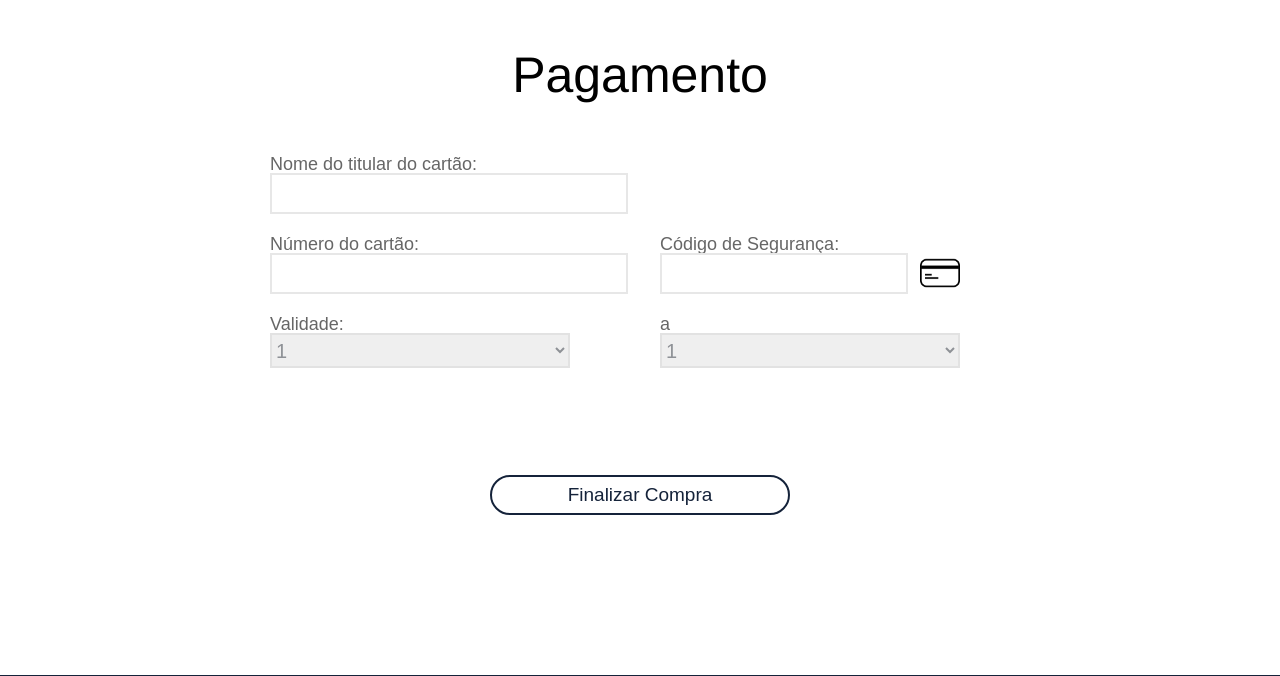
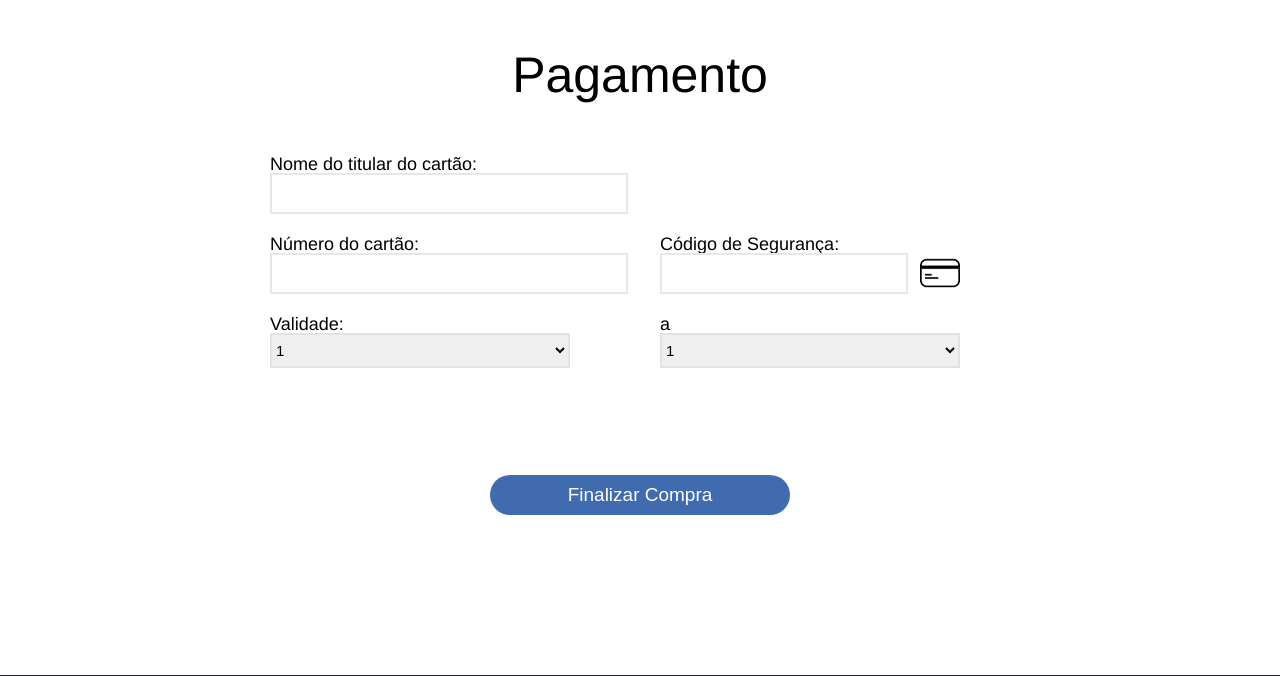
Before and after one commit to eudev-i/pop-soda-drink, a PHP site: page /pagamento.php in a window 1280 px wide. Shown: the part 160-836 px from the top of the page. Run offline with PHP 8.4, Linux system fonts and the light colour scheme.

Commit message:
Finalization of page of payment

```diff
--- a/css/pagamento.css
+++ b/css/pagamento.css
@@ -6,14 +6,14 @@ a:focus, button:focus, input:focus, textarea:focus, select:focus, option:focus {
 /* *********** PADRÕES ************ */
 .label_estilo{
     font-size: 18px;
-    font-family: sans-serif;
+    font-family: Helvetica;
     margin-left: 5px;
-    color: #666;
+    color: #000;
 }
 
 
 .font-texto{
-    font-family: sans-serif;
+    font-family: Helvetica;
 }
 
 .div_direita{
@@ -72,8 +72,8 @@ a:focus, button:focus, input:focus, textarea:focus, select:focus, option:focus {
     border: 2px solid #ddddddb5;
     transition: 0.4s;
 
-    color: #8e9196;
-    font-size: 20px;
+    color: #000;
+    font-size: 15px;
 }
 
 /* tamanho dos input */
@@ -115,14 +115,14 @@ a:focus, button:focus, input:focus, textarea:focus, select:focus, option:focus {
     height: 40px;
     border-radius: 20px;
     font-size: 19px;
-    color: #15233a;
-    background-color: transparent;
+    color: #fff;
+    background-color: #416baf;
     border: none;
-    border: 2px solid #15233a;
 }
 
 .botao_pagamento:hover{
     cursor: pointer;
-    color: #e57510;
+    background-color: #15233a;
+    color:#fff;
     transition: 0.4s;
 }
```
